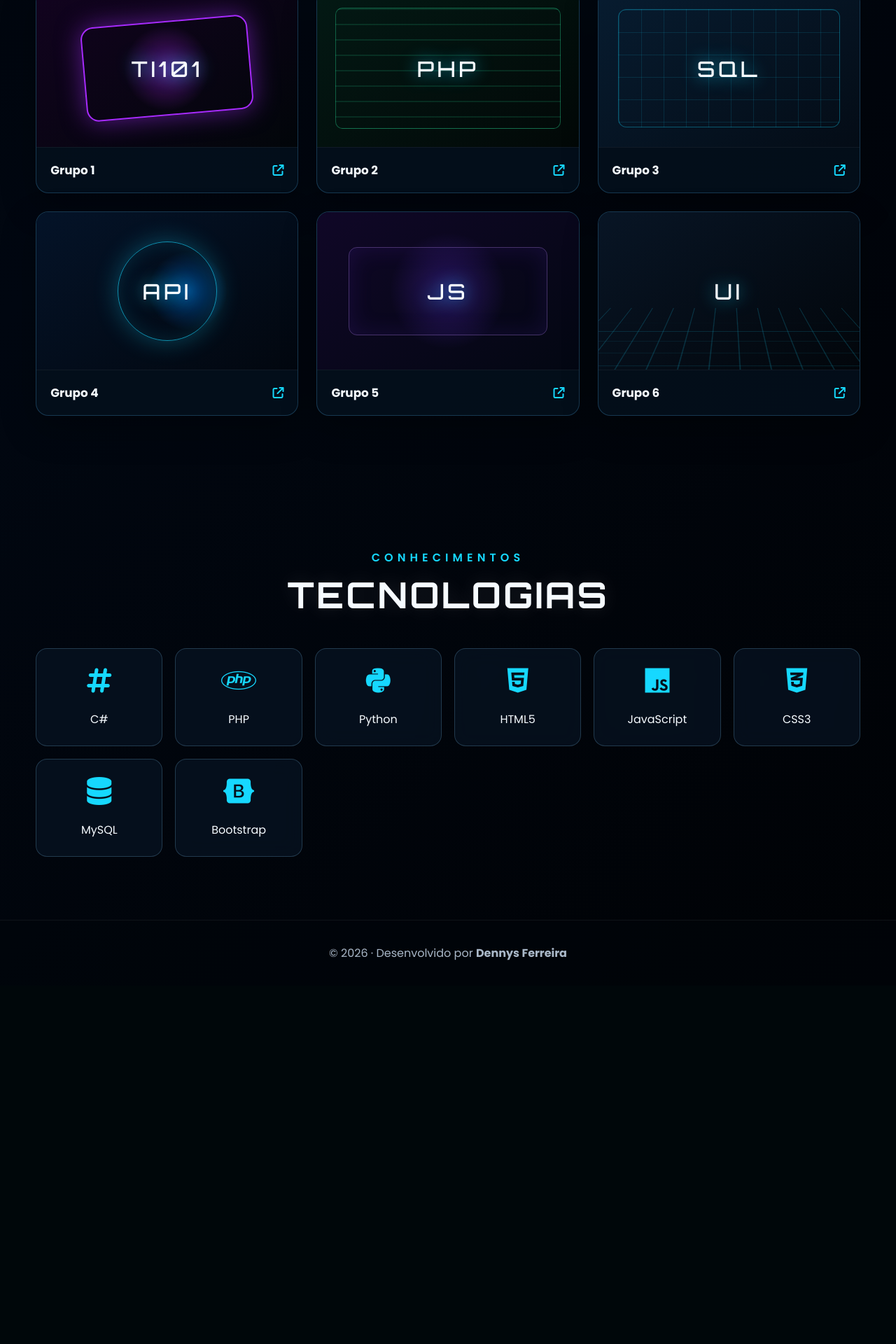
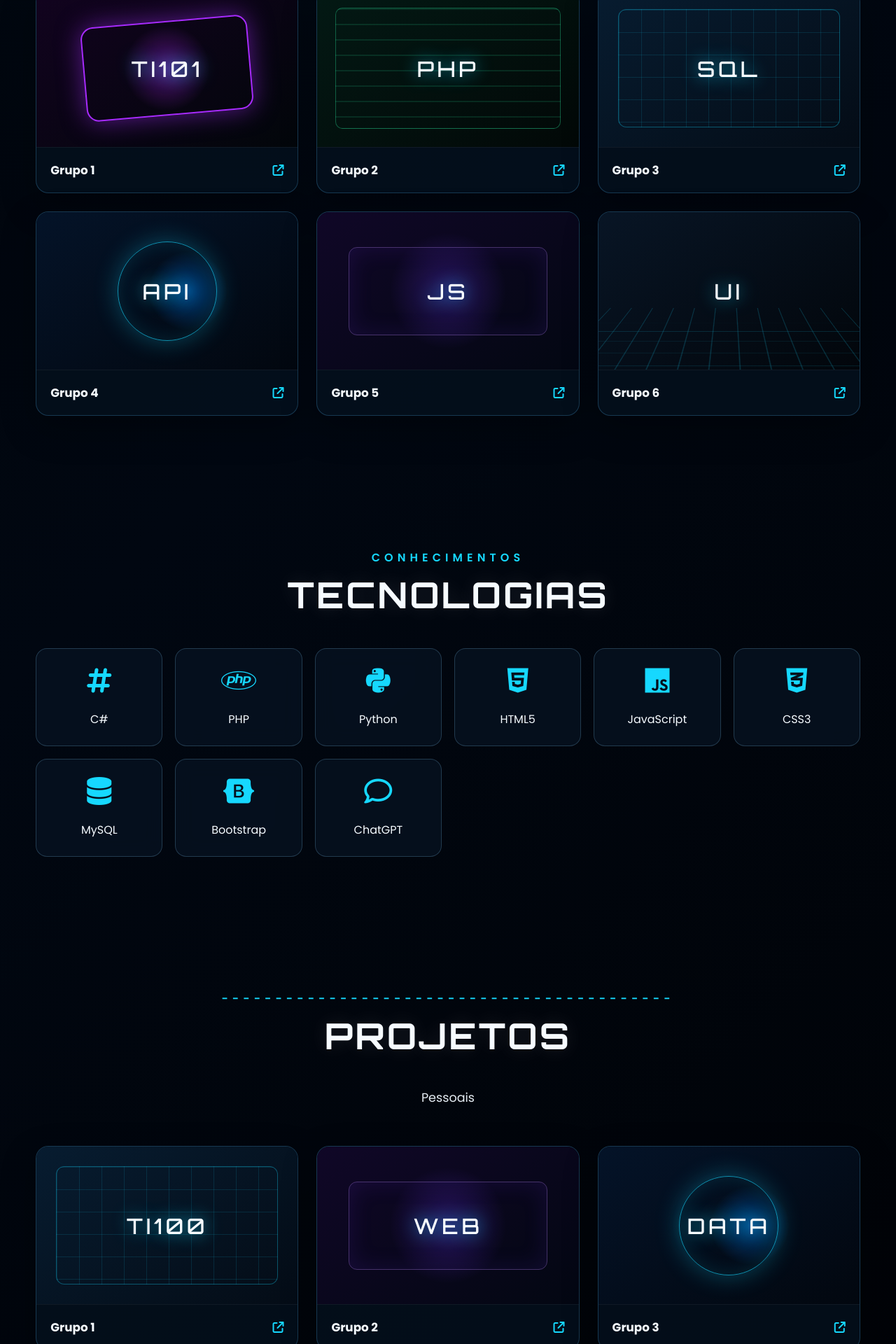
Before and after one commit to DennysWFerreira/dennysferreira, a PHP site: page / in a window 1280 px wide. Shown: the part 1960-3880 px from the top of the page at 70% size. Before the commit the page ends 3332 px from the top, so only its background shows below. Run offline with PHP 8.4, Linux system fonts and the light colour scheme.

Commit message:
siteV2.5
Melhorias no design card social, alteração da ordem das turmas e inclusão dos links de projetos sociais.

```diff
--- a/css/style.css
+++ b/css/style.css
@@ -401,13 +401,13 @@ img {
   position: absolute;
   right: 2%;
   bottom: 2%;
-  width: min(70%, 430px);
+  width: min(60%, 430px);
   padding: 28px 30px;
   border: 1px solid rgba(83, 201, 255, 0.7);
   border-radius: 16px;
-  background: linear-gradient(145deg, rgba(8, 29, 49, 0.83), rgba(4, 14, 26, 0.76));
+  background: linear-gradient(145deg, rgba(8, 29, 49, 0.411), rgba(4, 14, 26, 0.76));
   box-shadow: var(--shadow), inset 0 0 28px rgba(22, 216, 255, 0.04);
-  backdrop-filter: blur(18px);
+
 }
 
 .bio-card h2 {
--- a/index.html
+++ b/index.html
@@ -33,11 +33,9 @@
         </button>
 
         <nav class="nav-menu" aria-label="Navegação principal">
-            <a class="active" href="#inicio">Início</a>
-            <a href="#sobre">Sobre</a>
+            <a class="active" href="#sobre">Início</a>
             <a href="#projetos">Projetos</a>
             <a href="#tecnologias">Tecnologias</a>
-            <a href="#contato">Contato</a>
         </nav>
 
         <a class="outline-button desktop-only" href="#projetos">
@@ -75,6 +73,7 @@
                 <article class="bio-card">
                     <h2>Dennys Ferreira</h2>
                     <h3>Docente de Tecnologia</h3>
+                    <h3>Full Stack &#127891;</h3>
                     <span class="bio-line"></span>
 
                     <div class="social-links" aria-label="Redes sociais">
@@ -100,7 +99,7 @@
             </div>
 
             <div class="project-tabs reveal" role="tablist" aria-label="Turmas">
-                <button class="tab-button" type="button" data-target="ti100">TI100</button>
+                <button class="tab-button" type="button" data-target="ti101">TI101</button>
             </div>
 
             <div id="ti100">
@@ -145,7 +144,7 @@
             </div>
 
             <div class="project-tabs reveal" role="tablist" aria-label="Turmas">
-                <button class="tab-button" type="button" data-target="ti101">TI101</button>
+                <button class="tab-button" type="button" data-target="ti100">TI100</button>
             </div>
             <div id="ti101">
                 <div class="project-grid">
@@ -204,22 +203,62 @@
                 <article class="tech-card reveal"><i class="fa-brands fa-css3-alt"></i><span>CSS3</span></article>
                 <article class="tech-card reveal"><i class="fa-solid fa-database"></i><span>MySQL</span></article>
                 <article class="tech-card reveal"><i class="fa-brands fa-bootstrap"></i><span>Bootstrap</span></article>
+                <article class="tech-card reveal"><i class="fa-chisel fa-regular fa-comment"></i></i><span>ChatGPT</span></article>
 
             </div>
         </section>
 
-        <!-- <section class="contact section-shell" id="contato">
-            <div class="contact-card reveal">
-                <div>
-                    <p class="eyebrow">Contato</p>
-                    <h2>Transforme ideias em projetos reais.</h2>
+        <section class="projects section-shell" id="pessoais">
+            <div class="section-heading reveal">
+                <p>------------------------------------------</p>
+                <h2>PROJETOS</h2>
+            </div>
 
+            <div class="project-tabs reveal" role="tablist" aria-label="Turmas">
+                <button class="tab-button" type="button" data-target="pessoais">Pessoais</button>
+            </div>
+
+            <div id="ti100">
+                <div class="project-grid">
+                    <a class="project-card reveal" href="https://www.google.com" target="_blank"
+                        rel="noopener noreferrer">
+                        <div class="project-visual visual-dashboard"><span>TI100</span></div>
+                        <div class="project-info"><strong>Grupo 1</strong><i
+                                class="fa-solid fa-arrow-up-right-from-square"></i></div>
+                    </a>
+                    <a class="project-card reveal" href="https://www.google.com" target="_blank"
+                        rel="noopener noreferrer">
+                        <div class="project-visual visual-code"><span>WEB</span></div>
+                        <div class="project-info"><strong>Grupo 2</strong><i
+                                class="fa-solid fa-arrow-up-right-from-square"></i></div>
+                    </a>
+                    <a class="project-card reveal" href="https://www.google.com" target="_blank"
+                        rel="noopener noreferrer">
+                        <div class="project-visual visual-globe"><span>DATA</span></div>
+                        <div class="project-info"><strong>Grupo 3</strong><i
+                                class="fa-solid fa-arrow-up-right-from-square"></i></div>
+                    </a>
+                    <a class="project-card reveal" href="https://www.google.com" target="_blank"
+                        rel="noopener noreferrer">
+                        <div class="project-visual visual-grid"><span>APP</span></div>
+                        <div class="project-info"><strong>Grupo 4</strong><i
+                                class="fa-solid fa-arrow-up-right-from-square"></i></div>
+                    </a>
+                    <a class="project-card reveal" href="https://www.google.com" target="_blank"
+                        rel="noopener noreferrer">
+                        <div class="project-visual visual-neon"><span>UX</span></div>
+                        <div class="project-info"><strong>Grupo 5</strong><i
+                                class="fa-solid fa-arrow-up-right-from-square"></i></div>
+                    </a>
+                    <a class="project-card reveal" href="https://www.google.com" target="_blank"
+                        rel="noopener noreferrer">
+                        <div class="project-visual visual-terminal"><span>DEV</span></div>
+                        <div class="project-info"><strong>Grupo 6</strong><i
+                                class="fa-solid fa-arrow-up-right-from-square"></i></div>
+                    </a>
                 </div>
-                <a class="primary-button" href="mailto:dennys@example.com">
-                    Enviar e-mail <i class="fa-solid fa-paper-plane"></i>
-                </a>
             </div>
-        </section> -->
+        </section>
     </main>
 
     <footer>
```
